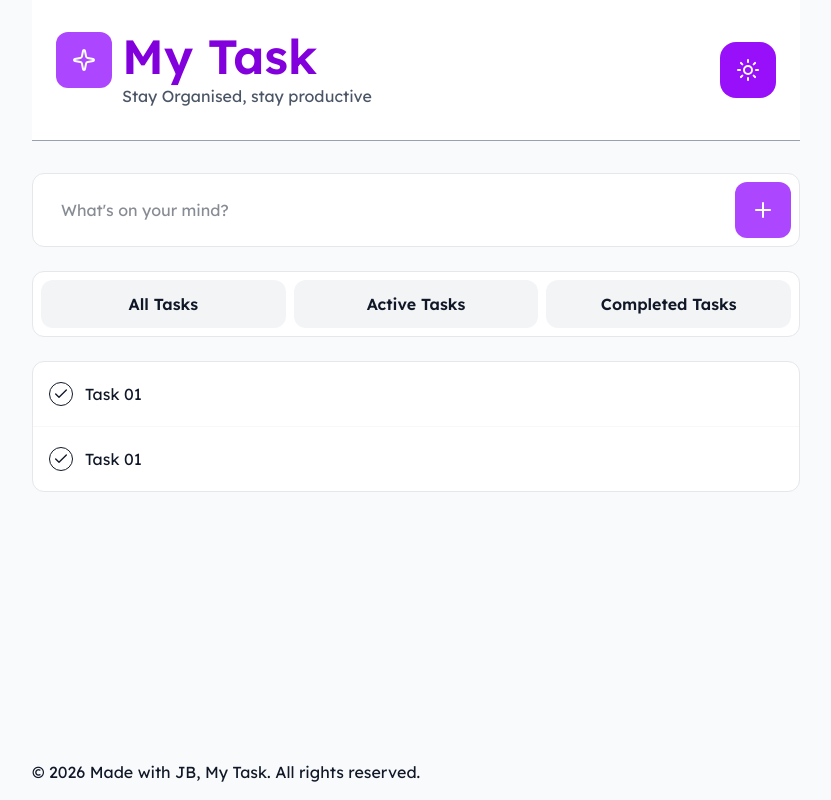
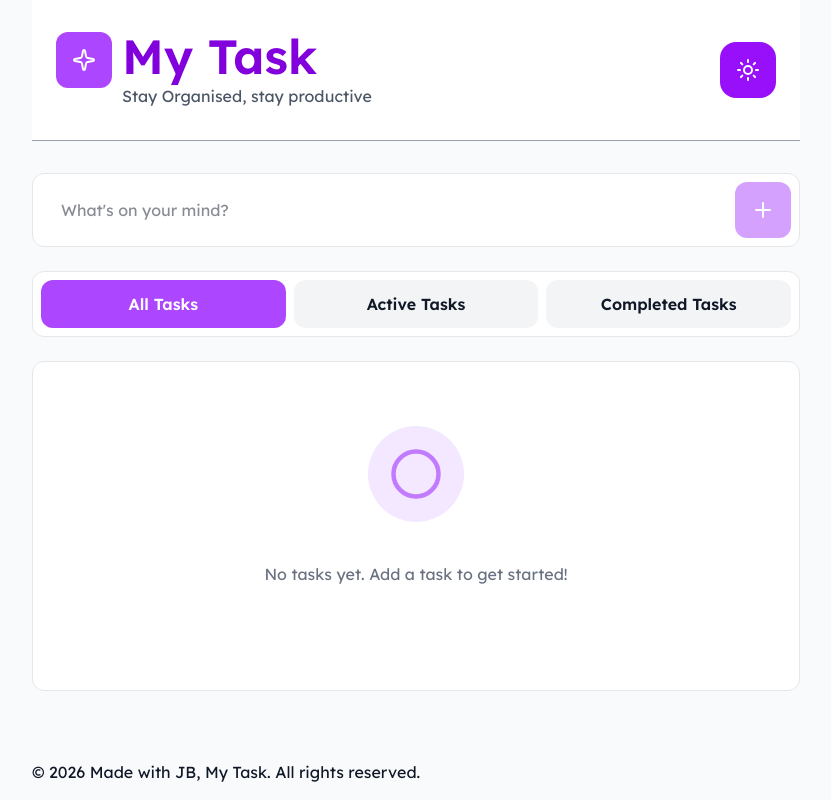
Before and after one commit to jaybaheliya/todo-app, a React (Vite) app: page / in a window 1280 px wide. Shown: the whole page, without its empty margins (224-1055 px from the left). Built offline with nearby package versions, Linux system fonts and the light colour scheme.

Commit message:
feat: enhance todo functionality with filtering, task management, and UI improvements

```diff
--- a/src/App.tsx
+++ b/src/App.tsx
@@ -1,8 +1,73 @@
-import { Sparkle, Plus, Check, Trash2 } from "lucide-react";
+import { Sparkle, Plus, Check, Trash2, Circle } from "lucide-react";
 import { ToggleTheme } from "./components/ToggleTheme";
+import { useEffect, useMemo, useState } from "react";
+
+interface Todo {
+  id: number;
+  text: string;
+  completed: boolean;
+}
 
 const App = () => {
   const tabs = ["All Tasks", "Active Tasks", "Completed Tasks"];
+
+  const [input, setInput] = useState<string>("");
+  const [todo, setTodo] = useState<Todo[]>(()=>{
+    const storedTodo = localStorage.getItem("todo");
+    return storedTodo ? JSON.parse(storedTodo) : [];
+  });
+
+  useEffect(() => {
+    localStorage.setItem("todo", JSON.stringify(todo));
+  }, [todo]);
+
+  const [activeTab, setActiveTab] = useState<number>(0);
+
+  const addTodo = () => {
+    if (input.trim() !== "") {
+      setTodo([...todo, { id: Date.now(), text: input, completed: false }]);
+      setInput("");
+    }
+  };
+
+  const removeTodo = (id: number) => {
+    setTodo(todo.filter((todo) => todo.id !== id));
+  };
+
+  const toggleTodo = (id: number) => {
+    setTodo(
+      todo.map((todo) =>
+        todo.id === id ? { ...todo, completed: !todo.completed } : todo
+      )
+    );
+  };
+
+  // const filterTodo = () => {
+  //   switch (activeTab) {
+  //     case 0:
+  //       return todo;
+  //     case 1:
+  //       return todo.filter((todo) => !todo.completed);
+  //     case 2:
+  //       return todo.filter((todo) => todo.completed);
+  //     default:
+  //       return todo;
+  //   }
+  // };
+
+  const filterTodo = useMemo(() => {
+    switch (activeTab) {
+      case 0:
+        return todo;
+      case 1:
+        return todo.filter((todo) => !todo.completed);
+      case 2:
+        return todo.filter((todo) => todo.completed);
+      default:
+        return todo;
+    }
+  }, [activeTab, todo]);
+
 
   return (
     <section className="min-h-lvh bg-gray-50 text-gray-900 dark:text-gray-50 dark:bg-gray-900 transition-colors flex flex-col">
@@ -37,10 +102,17 @@ const App = () => {
               type="text"
               className="text-gray-900 dark:text-white flex-1 px-5 py-4"
               name=""
+              value={input}
+              onKeyDown={(e) => e.key == "Enter" && addTodo()}
+              onChange={(e) => setInput(e.target.value)}
               placeholder="What's on your mind?"
               id=""
             />
-            <button className="bg-purple-500 text-white dark:bg-purple-600 p-4 rounded-xl hover:bg-purple-600 transition-colors dark:hover:bg-purple-500">
+            <button
+              onClick={addTodo}
+              className="bg-purple-500 text-white dark:bg-purple-600 p-4 rounded-xl hover:bg-purple-600 transition-colors dark:hover:bg-purple-500 disabled:opacity-50"
+              disabled={!input.trim()}
+            >
               <Plus />
             </button>
           </div>
@@ -49,7 +121,13 @@ const App = () => {
           <div className="flex gap-2 bg-white dark:bg-gray-800 border border-gray-200 dark:border-gray-200 rounded-xl transition-colors p-1 sm:p-2">
             {tabs.map((tab, i) => (
               <button
-                className="flex-1 px-4 py-3 rounded-xl font-semibold text-sm sm:text-base capitalize bg-gray-100 dark:bg-gray-700 transition-colors hover:bg-gray-200 dark:hover:bg-gray-600 text-gray-900 dark:text-white"
+                onClick={() => setActiveTab(i)}
+                disabled={activeTab === i}
+                className={`flex-1 px-4 py-3 rounded-xl font-semibold text-sm sm:text-base capitalize bg-gray-100 dark:bg-gray-700 transition-colors hover:bg-gray-200 dark:hover:bg-gray-600 text-gray-900 dark:text-white ${
+                  activeTab === i
+                    ? "bg-purple-500 dark:bg-purple-600 text-white dark:text-white hover:bg-purple-600 dark:hover:bg-purple-500"
+                    : ""
+                }`}
                 key={i}
               >
                 {tab}
@@ -58,41 +136,69 @@ const App = () => {
           </div>
 
           {/* todo list  */}
-          <div className="bg-white divide-y divide-gray-200/30 dark:bg-gray-800 border border-gray-200 dark:border-gray-700 rounded-xl transition-colors">
+          <div className="bg-white divide-y divide-gray-200/50 dark:divide-gray-700 dark:bg-gray-800 border border-gray-200 dark:border-gray-700 rounded-xl transition-colors max-h-96 overflow-y-auto">
             {/* list  */}
-            <div className="flex items-center justify-between w-full p-4 group">
+            {filterTodo.length === 0 ? (
+              <div className="p-12 sm:p-16 text-center ">
+                <span className="size-24 bg-purple-100 dark:bg-purple-900 flex items-center mx-auto justify-center  rounded-full dark:text-purple-600  text-purple-400 transition-colors">
+                  <Circle size={54} />
+                </span>
+                <p className="text-center text-gray-500 dark:text-gray-400 py-10">
+                  {activeTab === 0
+                    ? "No tasks yet. Add a task to get started!"
+                    : activeTab === 1
+                    ? "No active tasks."
+                    : "No completed tasks."}
+                  {/* No tasks yet. Add a task to get started! */}
+                </p>
+              </div>
+            ) : (
+              <>
+                {filterTodo.map((todo) => (
+                  <div
+                    key={todo.id}
+                    className="flex items-center justify-between w-full p-4 group"
+                  >
                     <div className="flex align-middle justify-start gap-3 flex-1">
                       <button
-                  className={`size-6 border rounded-full flex items-center justify-center`}
+                        className={`size-6 border rounded-full flex items-center justify-center ${
+                          todo.completed
+                            ? "bg-purple-500 border-purple-500 text-white"
+                            : "bg-white dark:bg-gray-800 border-2 border-gray-300 dark:border-gray-700 text-gray-900 dark:text-gray-100"
+                        }`}
+                        onClick={() => toggleTodo(todo.id)}
                       >
+                        {todo.completed && (
                           <Check size={16} />
+                        ) }
                       </button>
-                <p>Task 01</p>
+                      <p className={`text-gray-400 dark:text-gray-500 capitalize flex-1 ${todo.completed ? "line-through" : "text-gray-900 dark:text-white"} `}>{todo.text}</p>
                     </div>
-              <button className="size-8 flex items-center justify-center bg-red-100 hover:bg-red-200 text-red-600 rounded-xl dark:bg-red-900 dark:text-red-400 dark:hover:bg-red-800 opacity-0 invisible group-hover:opacity-100 group-hover:visible transition-all">
+                    <button
+                      onClick={() => removeTodo(todo.id)}
+                      className="size-8 flex items-center justify-center bg-red-100 hover:bg-red-200 text-red-600 rounded-xl dark:bg-red-900 dark:text-red-400 dark:hover:bg-red-800 opacity-0 invisible group-hover:opacity-100 group-hover:visible transition-all"
+                    >
                       <Trash2 />
                     </button>
                   </div>
-            <div className="flex items-center justify-between w-full p-4 group">
-              <div className="flex align-middle justify-start gap-3 flex-1">
-                <button
-                  className={`size-6 border rounded-full flex items-center justify-center`}
-                >
-                  <Check size={16} />
-                </button>
-                <p>Task 01</p>
+                ))}
+              </>
+            )}
+            {filterTodo.length > 0 && (
+              <div className="p-4 text-gray-500 dark:text-gray-400 text-sm flex justify-between">
+                <p className="flex items-center justify-center">{filterTodo.filter((t) => !t.completed).length} tasks remaining</p>
+                <p className="flex items-center justify-center">{filterTodo.length} tasks in total</p>
+                <p className="flex items-center justify-center">{filterTodo.filter((t) => t.completed).length} tasks completed</p>
+                <button className="bg-purple-500 dark:bg-amber-500 shadow hover:bg-purple-600 dark:hover:bg-amber-600 rounded-2xl text-white px-3 py-1" onClick={() => setTodo(filterTodo.filter((t) => !t.completed))}>Clear Completed tasks</button>
               </div>
-              <button className="size-8 flex items-center justify-center bg-red-100 hover:bg-red-200 text-red-600 rounded-xl dark:bg-red-900 dark:text-red-400 dark:hover:bg-red-800 opacity-0 invisible group-hover:opacity-100 group-hover:visible transition-all">
-                <Trash2 />
-              </button>
-            </div>
+            )}
           </div>
         </div>
       </main>
 
       {/* footer */}
       <footer className="max-w-3xl w-full mx-auto mt-auto pb-4 space-y-6">
-        <p>
+        <p className="px-5 md:px-0">
           &copy; {new Date().getFullYear()} Made with JB, My Task. All rights
           reserved.
         </p>
```
Lines whose indentation alone changed are shown as unchanged.
